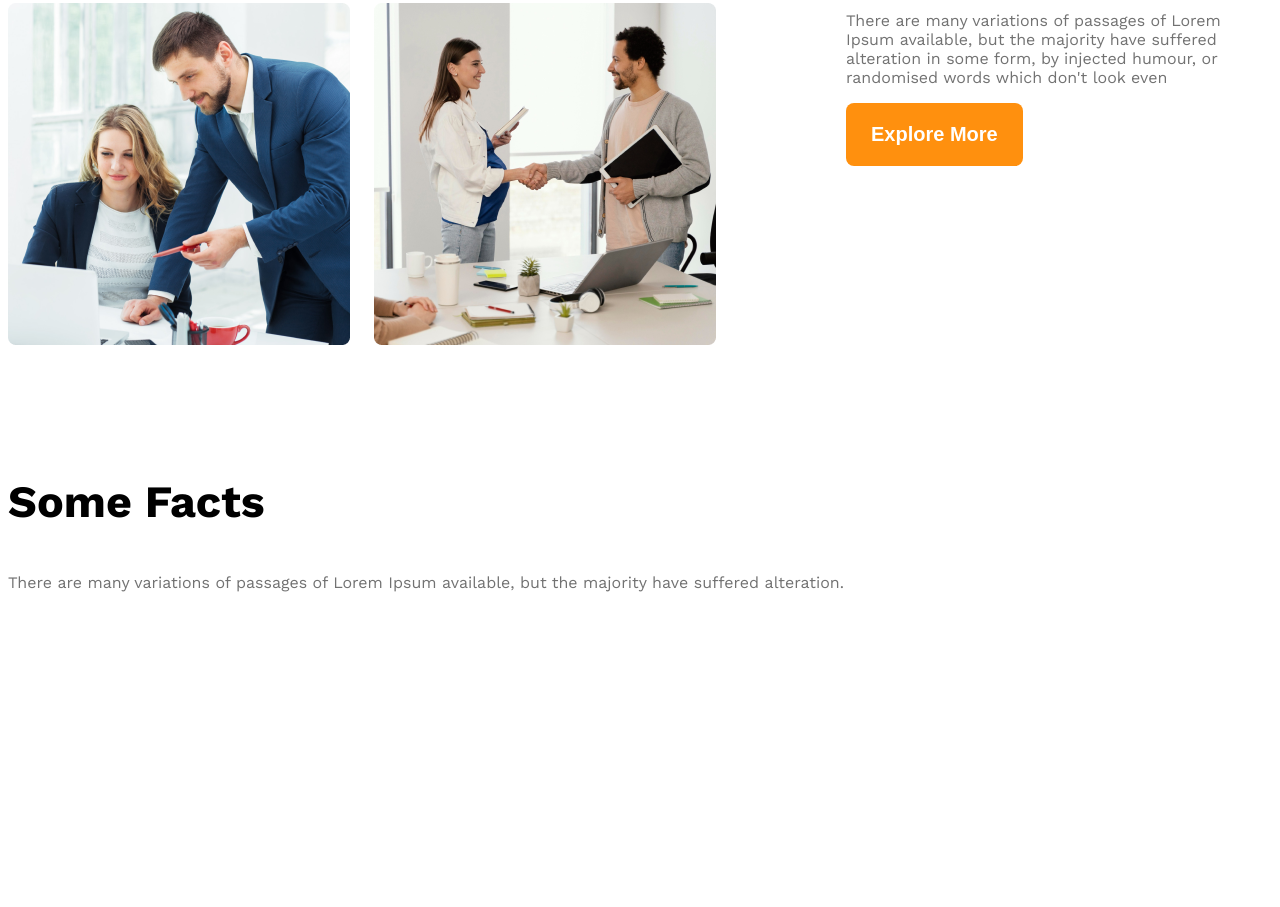
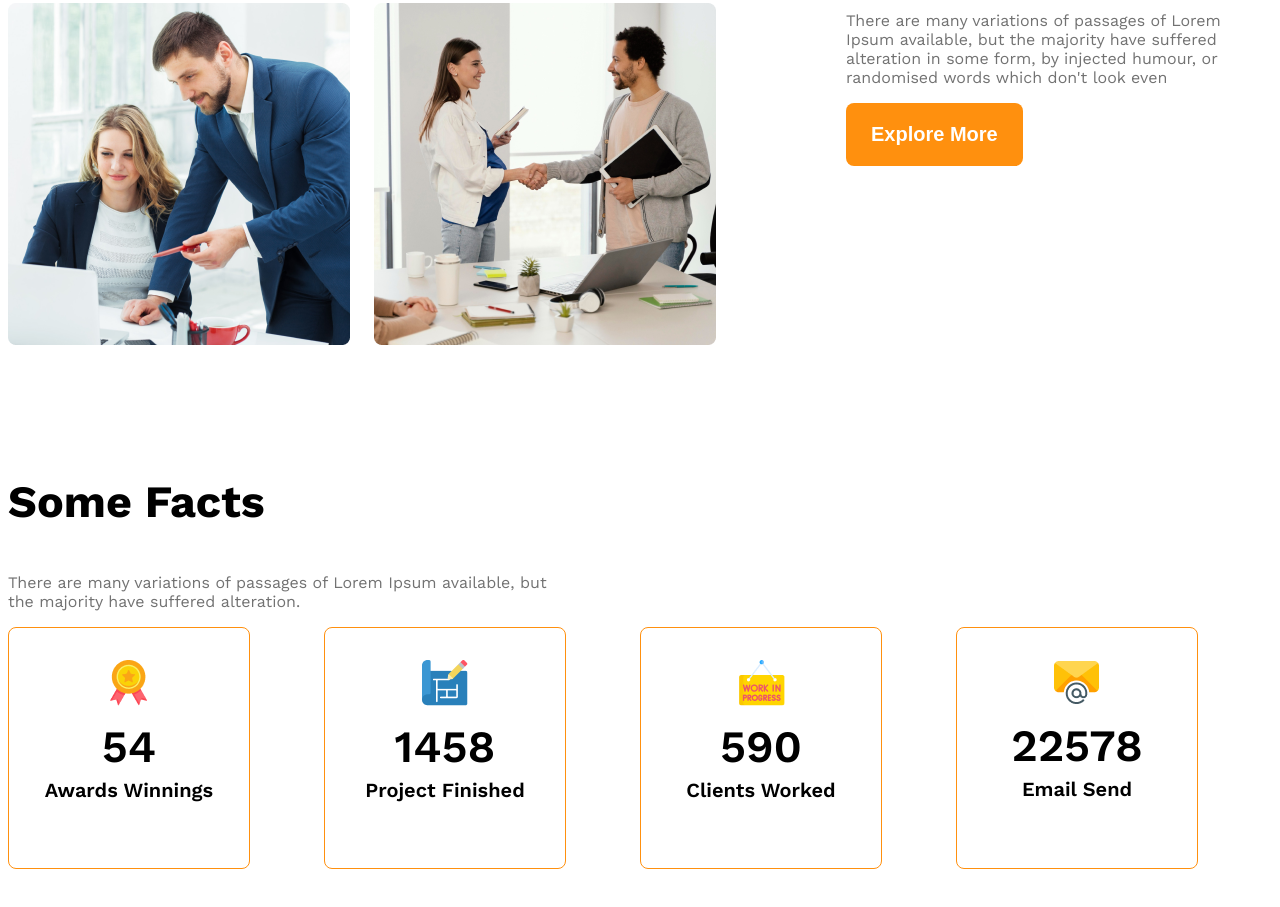
Before and after one commit to Mahin5580/G3-architect-website, a plain HTML site: page index.html in a window 1280 px wide. Shown: the part 1667-2574 px from the top of the page. Before the commit the page ends 2547 px from the top, so only its background shows below. Drawn offline with nearby package versions, Linux system fonts and the light colour scheme.

Commit message:
added facts

```diff
--- a/architect.css
+++ b/architect.css
@@ -101,6 +101,35 @@
 #quick-list{
   font-weight: 500;
 }
+/*some facts related style*/
+.fact-card{
+  border: 1px solid rgba(255, 144, 14, 1);
+  width: 240px;
+  height: 240px;
+  border-radius: 8px;
+  text-align: center;
+  justify-content: center;
+  align-items: center;
+}
+.fact-container{
+  display: grid;
+  grid-template-columns: repeat(4,1fr);
+
+}
+.fact-number{
+  font-size: 2.8rem;
+  font-weight: 600;
+  margin-top: 10px;
+  margin-bottom: 5px;
+}
+.fact-name {
+  font-size: 1.25rem;
+  font-weight: 600;
+  margin-top: 5px;
+}
+.fact-description{
+  max-width: 540px;
+}
 /* responsive media query */
 @media screen and (max-width:576px){
   .navbar,
--- a/index.html
+++ b/index.html
@@ -51,28 +51,36 @@
         <!--  features will enjoy-->
           <section>
             <h3 class="section-title">Some Facts</h3>
-            <p class="text-light-gray">There are many variations of passages of Lorem Ipsum available, but the majority have suffered alteration.</p>
-            <div class="fact-container">
+            <p class="text-light-gray fact-description">There are many variations of passages of Lorem Ipsum available, but the majority have suffered alteration.</p>
+            <div class="fact-container ">
                 <!-- .fact*4>img.fact-icon+h4.fact-number+h5.fact-name -->
-                <div class="fact">
-                    <img src="" alt="" class="fact-icon">
-                    <h4 class="fact-number"></h4>
-                    <h5 class="fact-name"></h5>
+                <div class="fact-card display-flex">
+                   <div>
+                    <img src="images/icons/ribon.png" alt="" class="fact-icon">
+                    <h4 class="fact-number">54</h4>
+                    <h5 class="fact-name">Awards Winnings</h5>
+                   </div>
                 </div>
-                <div class="fact">
-                    <img src="" alt="" class="fact-icon">
-                    <h4 class="fact-number"></h4>
-                    <h5 class="fact-name"></h5>
+                <div class="fact-card display-flex">
+                    <div>
+                        <img src="images/icons/projects.png" alt="" class="fact-icon">
+                    <h4 class="fact-number">1458</h4>
+                    <h5 class="fact-name">Project Finished</h5>
+                    </div>
                 </div>
-                <div class="fact">
-                    <img src="" alt="" class="fact-icon">
-                    <h4 class="fact-number"></h4>
-                    <h5 class="fact-name"></h5>
+                <div class="fact-card display-flex">
+                    <div>
+                        <img src="images/icons/customers.png" alt="" class="fact-icon">
+                    <h4 class="fact-number">590</h4>
+                    <h5 class="fact-name">Clients Worked</h5>
+                    </div>
                 </div>
-                <div class="fact">
-                    <img src="" alt="" class="fact-icon">
-                    <h4 class="fact-number"></h4>
-                    <h5 class="fact-name"></h5>
+                <div class="fact-card display-flex">
+                   <div>
+                    <img src="images/icons/email.png" alt="" class="fact-icon">
+                    <h4 class="fact-number">22578</h4>
+                    <h5 class="fact-name">Email Send</h5>
+                   </div>
                 </div>
             </div>
           </section>
```
